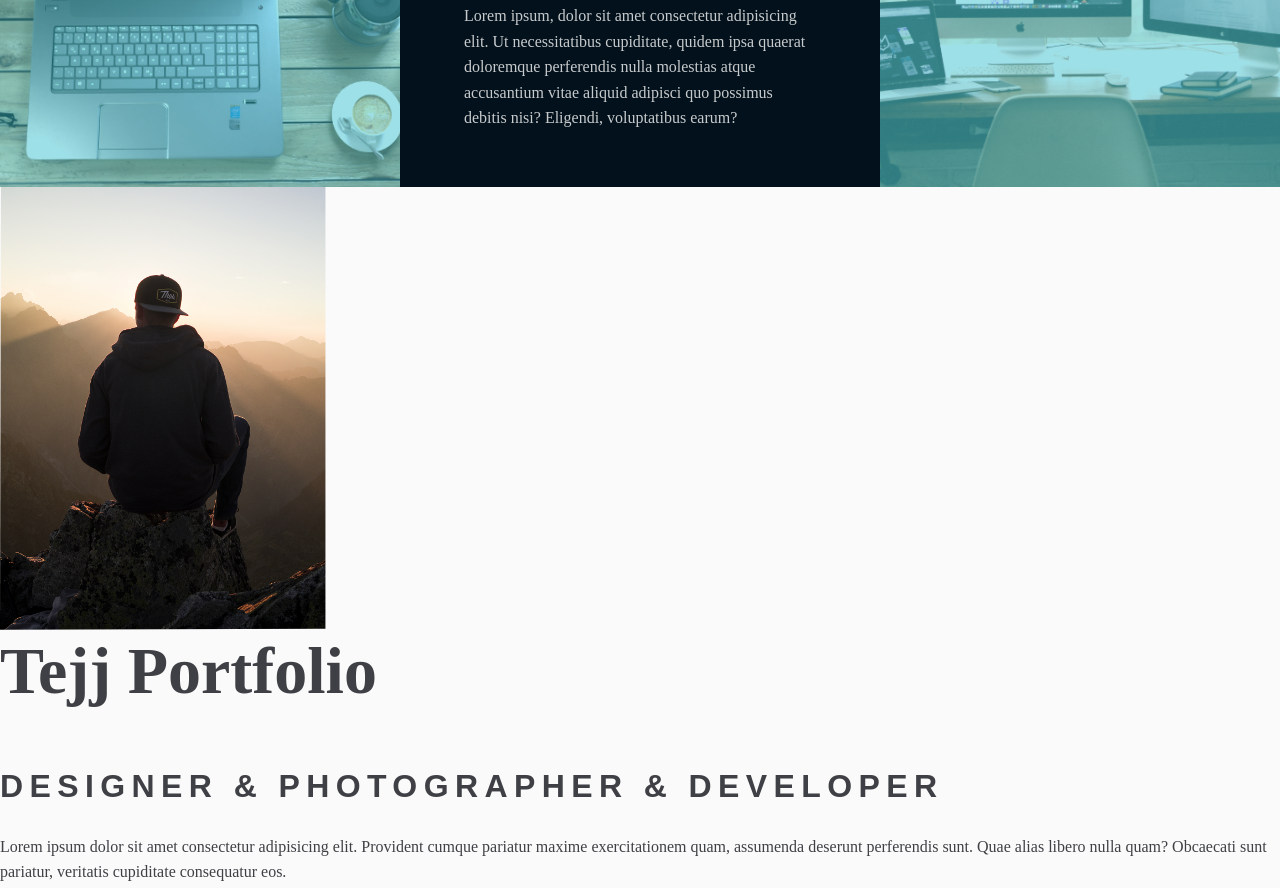
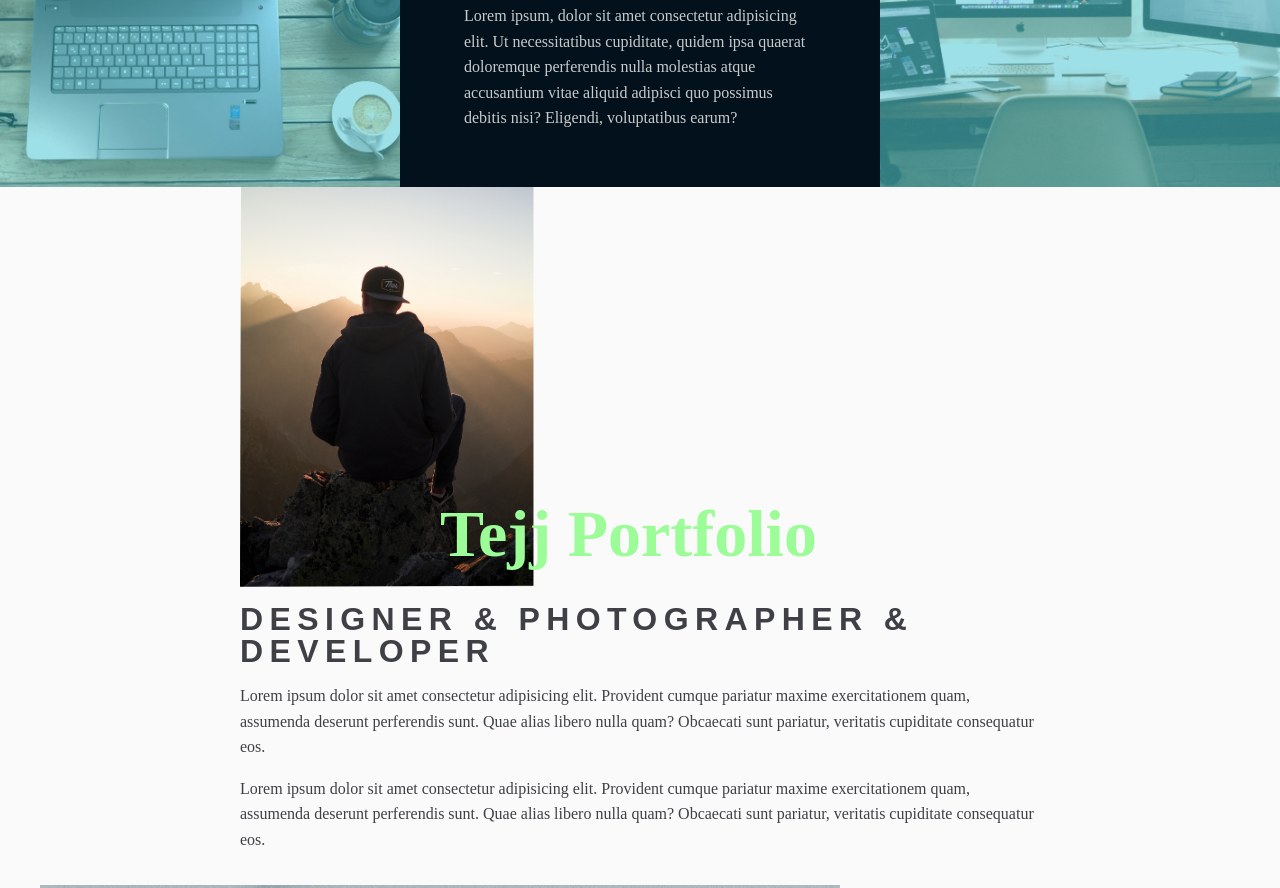
Before and after one commit to TejjyMK/PortfolioGrid, a website: page source/index.html in a window 1280 px wide. Shown: the part 966-1854 px from the top of the page. Drawn offline with nearby package versions, Linux system fonts and the light colour scheme; files that its build step writes are made by us from their sources; files whose address does not match are found by name.

Commit message:
about me section

```diff
--- a/source/index.html
+++ b/source/index.html
@@ -26,7 +26,7 @@
     </section>
 
     <section class="about-me">
-        <img src="assets/img/joe-portfolio.png" alt="picture of Tejj">
+        <img src="assets/img/joe-portfolio.png" class="about-img" alt="picture of Tejj">
         <h1 class="about-title">Tejj Portfolio</h1>
         <h2 class="about-subtitle">Designer & Photographer & Developer</h2>
         <div class="about-text">
--- a/source/sass/modules/_mixins.sass
+++ b/source/sass/modules/_mixins.sass
@@ -0,0 +1,4 @@
+=container($width: 90%, $max-width: 50em)
+  width: $width
+  margin: 0 auto
+  max-width: $max-width
--- a/source/sass/partials/_about.sass
+++ b/source/sass/partials/_about.sass
@@ -0,0 +1,33 @@
+.about-me
+    +container
+
+.about-subtitle
+    margin: .5em 0
+
+.about-img
+    max-height: 25em
+    @media (min-width: 40em)
+        float: left
+        margin-right: 1em
+
+.about-title
+    margin-bottom: 0.3em
+    color: $green
+
+@supports (display: grid)
+    .about-me
+        display: grid
+        grid-template-columns: [port-start] minmax(6em,1fr) [name-start] minmax(6em,1fr) [name-end] 2fr [img-end]
+
+    .about-img
+        grid-column: port / img
+        grid-row: 1 / 2
+
+    .about-title
+        grid-column: name / port
+        grid-row: 1 / 2
+        align-self: end
+
+
+    .about-subtitle, .about-text
+        grid-column: port / port
```
Also changed, not shown: build/assets/css/main.min.css, build/index.html.
